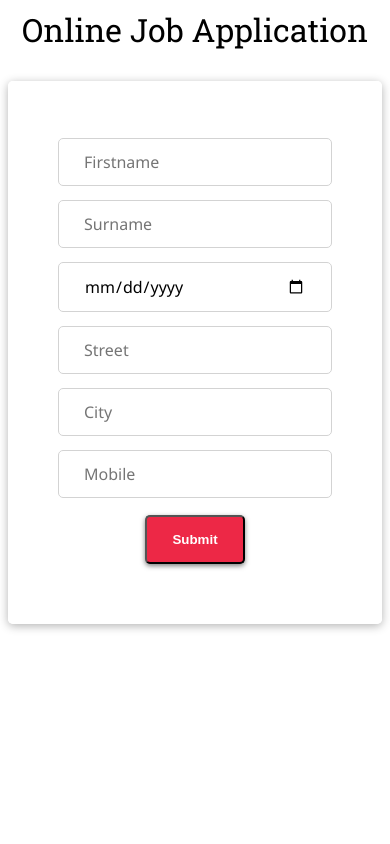
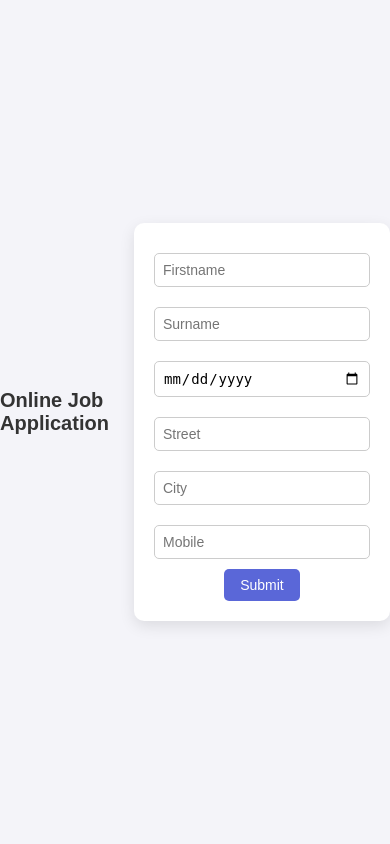
Before and after one commit to JeremiahSimo/BAM285, a PHP site: page /panong_forms.php in a window 390 px wide. Run offline with PHP 8.4, Linux system fonts and the light colour scheme.

Commit message:
this is my file

```diff
--- a/modules/panong_forms.php
+++ b/modules/panong_forms.php
@@ -3,25 +3,50 @@
 <head>
     <meta charset="UTF-8">
     <meta name="viewport" content="width=device-width, initial-scale=1.0">
-    <link rel = "stylesheet" href = "style.css">
-
+    <link rel="stylesheet" href="style.css">
+    <script src="https://code.jquery.com/jquery-3.6.0.min.js"></script> <!-- Include jQuery -->
+    <title>Online Job Application</title>
 </head>
 <body>
-<div id="svg_wrap"></div>
+    <div id="svg_wrap"></div>
 
-<h1>Online Job Application</h1>
-<section>
-<form method="post" action="connect.php">
-    <input type="text" placeholder="Firstname" name="Firstname" />
-    <input type="text" placeholder="Surname" name="Surname" />
-    <input type="date" placeholder="Birthdate" name="Birthdate" />
-    <input type="text" placeholder="Street" name="Street" />
-    <input type="text" placeholder="City" name="City" />
-    <input type="text" placeholder="Mobile" name="Mobile" />
-    <button class="button"    type="submit">Submit</button>
-</form>
+    <h1>Online Job Application</h1>
+    <section>
+        <!-- The form no longer has an action attribute, as it will be handled by AJAX -->
+        <form id="applicationForm" method="POST">
+            <input type="text" placeholder="Firstname" name="Firstname" required />
+            <input type="text" placeholder="Surname" name="Surname" required />
+            <input type="date" placeholder="Birthdate" name="Birthdate" required />
+            <input type="text" placeholder="Street" name="Street" required />
+            <input type="text" placeholder="City" name="City" required />
+            <input type="text" placeholder="Mobile" name="Mobile" required />
+            <!-- Button triggers JavaScript function to submit the form via AJAX -->
+            <button class="button" type="button" onclick="submitForm()">Submit</button>
+        </form>
+        <div id="responseMessage"></div> <!-- For displaying success or error messages -->
+    </section>
 
-</section>
+    <script>
+        // Submit form via AJAX
+        function submitForm() {
+            // Serialize form data
+            var formData = $("#applicationForm").serialize();
 
+            // Send the form data using AJAX
+            $.ajax({
+                url: "connect.php",  // The PHP file that will handle the request
+                type: "POST",        // Using POST method
+                data: formData,      // Form data
+                success: function(response) {
+                    // Display the response from PHP (e.g., success or error message)
+                    $("#responseMessage").html(response);
+                },
+                error: function(xhr, status, error) {
+                    // Display error message if AJAX request fails
+                    $("#responseMessage").html("There was an error submitting the form.");
+                }
+            });
+        }
+    </script>
 </body>
 </html>
--- a/modules/style.css
+++ b/modules/style.css
@@ -1,85 +1,85 @@
-@import url('https://fonts.googleapis.com/css2?family=Noto+Sans:ital,wght@0,400;0,700;1,400;1,700&family=Roboto+Slab:wght@400;700&display=swap');
-
-html {
-  height: 100%;
-  min-height:800px;
-}
-body {
-
-
-  background-repeat:no-repeat;
-  text-align: center;
- font-family: 'Noto Sans', sans-serif;
-  -webkit-touch-callout: none;
-  -webkit-user-select: none;
-  -khtml-user-select: none;
-  -moz-user-select: none;
-  -ms-user-select: none;
-  user-select: none;
+/* General reset to remove default margin and padding */
+* {
+  margin: 0;
+  padding: 0;
+  box-sizing: border-box;
 }
 
-h1{
-  font-weight:400;
-  padding-top:0;
-  margin-top:0;
-  font-family: 'Roboto Slab', serif;
+/* Style for the body */
+body {
+  font-family: Arial, sans-serif;
+  background-color: #f4f4f9;
+  display: flex;
+  justify-content: center;
+  align-items: center;
+  height: 100vh;
 }
 
-#svg_form_time {
-  height: 15px;
-  max-width: 80%;
-  margin: 40px auto 20px;
-  display: block;
+/* Main container for the form */
+section {
+  background-color: white;
+  padding: 40px;
+  border-radius: 10px;
+  box-shadow: 0 5px 15px rgba(0, 0, 0, 0.1);
+  width: 100%;
+  max-width: 400px;
+  text-align: center;
 }
 
-#svg_form_time circle,
-#svg_form_time rect {
-  fill: white;
+/* Page title */
+h1 {
+  font-size: 24px;
+  color: #333;
+  margin-bottom: 20px;
+  font-weight: 600;
 }
 
-.button{
-  background: rgb(237, 40, 70);
+/* Input fields style */
+input[type="text"],
+input[type="date"] {
+  width: 100%;
+  padding: 10px;
+  margin: 10px 0;
+  border: 1px solid #ccc;
   border-radius: 5px;
-  padding: 15px 25px;
-  display: inline-block;
-  margin: 10px;
-  font-weight: bold;
-  color: white;
-  cursor: pointer;
-  box-shadow:0px 2px 5px rgb(0,0,0,0.5);
+  font-size: 16px;
 }
 
-.disabled {
-  display:none;
+/* Style for the button */
+button {
+  background-color: #5a67d8;
+  color: white;
+  padding: 10px 20px;
+  border: none;
+  border-radius: 5px;
+  font-size: 16px;
+  cursor: pointer;
+  transition: background-color 0.3s;
 }
 
-section {
-  padding: 50px ;
-  max-width: 300px;
-  margin: 30px auto;
-  background:white;
-  background:rgba(255,255,255,0.9);
-  backdrop-filter:blur(10px);
-  box-shadow:0px 2px 10px rgba(0,0,0,0.3);
-  border-radius:5px;
-  transition:transform 0.2s ease-in-out;
+button:hover {
+  background-color: #434190;
 }
 
+/* Responsive design for smaller devices */
+@media (max-width: 600px) {
+  section {
+      padding: 20px;
+      max-width: 90%;
+  }
 
-input {
-  width: 100%;
-  margin: 7px 0px;
-  display: inline-block;
-  padding: 12px 25px;
-  box-sizing: border-box;
-  border-radius: 5px;
-  border: 1px solid lightgrey;
-  font-size: 1em;
-  font-family:inherit;
-  background:white;
+  h1 {
+      font-size: 20px;
+  }
+
+  input[type="text"],
+  input[type="date"] {
+      font-size: 14px;
+      padding: 8px;
+  }
+
+  button {
+      padding: 8px 16px;
+      font-size: 14px;
+  }
 }
-
-p{
-  text-align:justify;
-margin-top:0;
-}
```
Also changed, not shown: modules/connect.php (+23 -16 lines).
